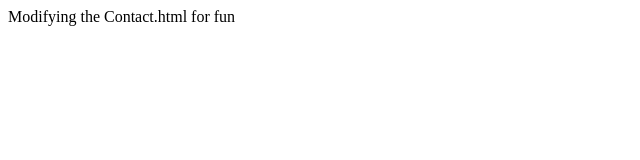
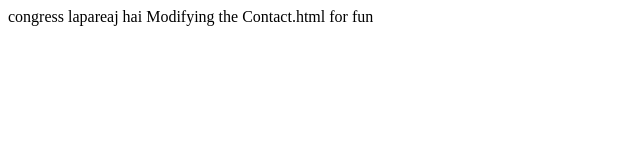
Before and after one commit to amCODEMAN/computing-brain, a plain HTML site: page contact.html in a window 1280 px wide. Shown: the whole page, without its empty margins (0-640 px from the left). Drawn offline with Linux system fonts and the light colour scheme.

Commit message:
ignored some files

```diff
--- a/contact.html
+++ b/contact.html
@@ -7,6 +7,7 @@
     <title>Document</title>
 </head>
 <body>
+    congress lapareaj hai
     Modifying the Contact.html for fun
 </body>
 </html>
```
Also changed, not shown: 1 other file.
